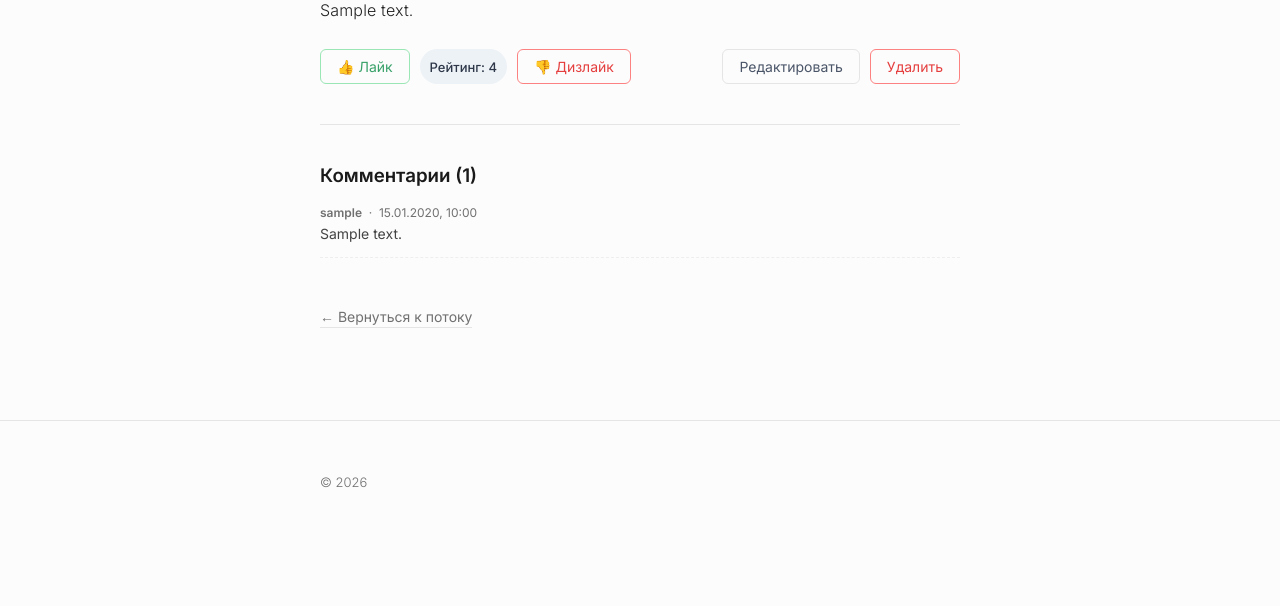
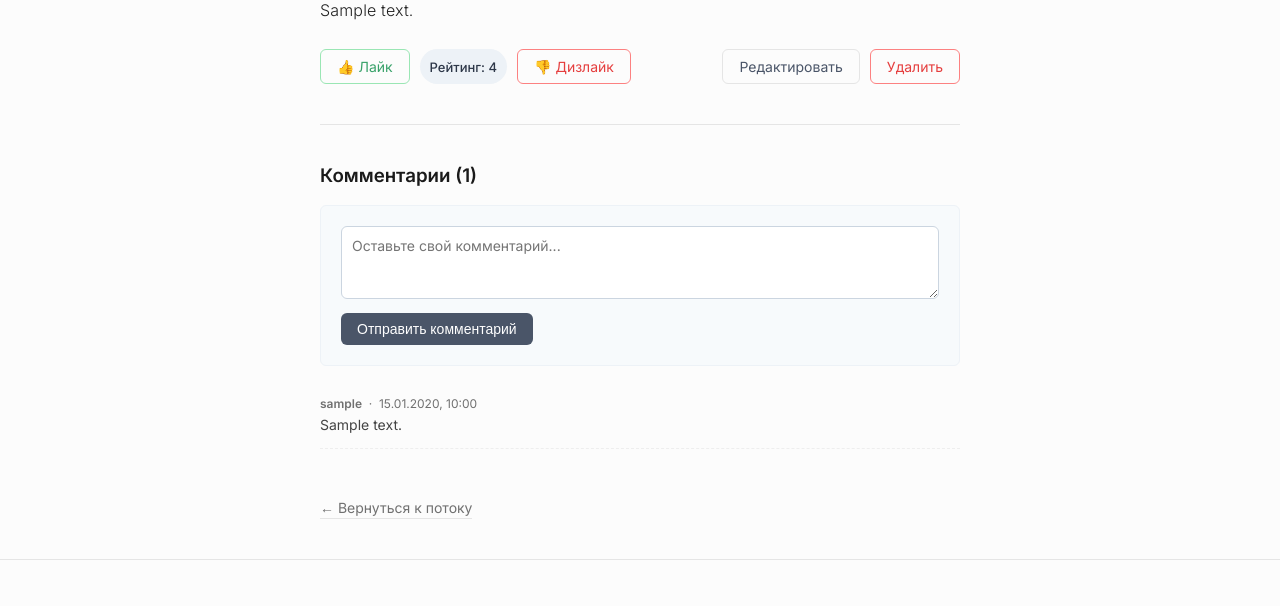
Before and after one commit to Gorganzolo/News_portal, a Django app: page /news/1/ in a window 1280 px wide. Shown: the part 257-863 px from the top of the page. Before the commit the page ends 745 px from the top, so only its background shows below. Run offline with Django 5.2, Linux system fonts and the light colour scheme; a user stored in the database is signed in; tables that the repository leaves empty hold one stand-in row (values such as "Sample post").

Commit message:
Add commenting system and restrict edit/delete rights to authors
- Applied `UserPassesTestMixin` to CRUD update and delete views to ensure only the original author can edit or delete a post.
- Created `CommentForm` and added an `add_comment` view.
- Updated `news_detail.html` to hide edit/delete buttons from non-authors and added a styled form for posting comments (or a login prompt for guests).
- Updated the `signup.html` template to include social login buttons (Yandex, Google), matching the login page structure.

Co-authored-by: Gorganzolo <185068550+Gorganzolo@users.noreply.github.com>

```diff
--- a/NewsPortal/news/forms.py
+++ b/NewsPortal/news/forms.py
@@ -24,3 +24,16 @@ class UserUpdateForm(forms.ModelForm):
             'last_name': 'Фамилия',
             'email': 'Email',
         }
+
+from .models import Comment
+
+class CommentForm(forms.ModelForm):
+    class Meta:
+        model = Comment
+        fields = ['comment_text']
+        labels = {
+            'comment_text': 'Текст комментария',
+        }
+        widgets = {
+            'comment_text': forms.Textarea(attrs={'rows': 3, 'placeholder': 'Оставьте свой комментарий...'}),
+        }
--- a/NewsPortal/news/urls.py
+++ b/NewsPortal/news/urls.py
@@ -3,7 +3,7 @@ from .views import (
     PostListView, PostDetailView, PostSearchView,
     NewsCreateView, NewsUpdateView, NewsDeleteView,
     ArticleCreateView, ArticleUpdateView, ArticleDeleteView,
-    like_post, dislike_post, ProfileView, become_author
+    like_post, dislike_post, ProfileView, become_author, add_comment
 )
 
 urlpatterns = [
@@ -24,6 +24,9 @@ urlpatterns = [
     path('<int:pk>/like/', like_post, name='like_post'),
     path('<int:pk>/dislike/', dislike_post, name='dislike_post'),
 
+    # Комментарии
+    path('<int:pk>/comment/', add_comment, name='add_comment'),
+
     # Пути для статей (префикс 'news/' убирается на уровне NewsPortal/urls.py)
     # Обратите внимание: в задании указаны пути /articles/...
     # Поэтому мы вынесем их в отдельный файл articles_urls.py или добавим префикс прямо здесь,
--- a/NewsPortal/news/views.py
+++ b/NewsPortal/news/views.py
@@ -10,10 +10,17 @@ class PostListView(ListView):
     paginate_by = 10 # Постраничный вывод, по 10 новостей на страницу
 
 # Представление для вывода конкретной новости (поста)
+from .forms import CommentForm
+
 class PostDetailView(DetailView):
     model = Post
     template_name = 'news_view/news_detail.html'
     context_object_name = 'post'
+
+    def get_context_data(self, **kwargs):
+        context = super().get_context_data(**kwargs)
+        context['comment_form'] = CommentForm()
+        return context
 
 # Представление для поиска новостей
 from .filters import PostFilter
@@ -37,7 +44,7 @@ class PostSearchView(ListView):
 
 # CRUD для новостей и статей
 from django.views.generic import CreateView, UpdateView, DeleteView
-from django.contrib.auth.mixins import PermissionRequiredMixin
+from django.contrib.auth.mixins import PermissionRequiredMixin, UserPassesTestMixin
 from django.urls import reverse_lazy
 from .forms import PostForm
 
@@ -69,11 +76,15 @@ class ArticleCreateView(PermissionRequiredMixin, CreateView):
     def get_success_url(self):
         return reverse_lazy('news_detail', kwargs={'pk': self.object.pk})
 
-class NewsUpdateView(PermissionRequiredMixin, UpdateView):
+class NewsUpdateView(PermissionRequiredMixin, UserPassesTestMixin, UpdateView):
     permission_required = ('news.change_post',)
     form_class = PostForm
     model = Post
     template_name = 'news_view/post_edit.html'
+
+    def test_func(self):
+        obj = self.get_object()
+        return obj.author.user == self.request.user
 
     def get_queryset(self):
         return super().get_queryset().filter(choice=Post.news)
@@ -81,11 +92,15 @@ class NewsUpdateView(PermissionRequiredMixin, UpdateView):
     def get_success_url(self):
         return reverse_lazy('news_detail', kwargs={'pk': self.object.pk})
 
-class ArticleUpdateView(PermissionRequiredMixin, UpdateView):
+class ArticleUpdateView(PermissionRequiredMixin, UserPassesTestMixin, UpdateView):
     permission_required = ('news.change_post',)
     form_class = PostForm
     model = Post
     template_name = 'news_view/post_edit.html'
+
+    def test_func(self):
+        obj = self.get_object()
+        return obj.author.user == self.request.user
 
     def get_queryset(self):
         return super().get_queryset().filter(choice=Post.article)
@@ -93,18 +108,26 @@ class ArticleUpdateView(PermissionRequiredMixin, UpdateView):
     def get_success_url(self):
         return reverse_lazy('news_detail', kwargs={'pk': self.object.pk})
 
-class NewsDeleteView(DeleteView):
+class NewsDeleteView(UserPassesTestMixin, DeleteView):
     model = Post
     template_name = 'news_view/post_delete.html'
     success_url = reverse_lazy('news_list')
 
+    def test_func(self):
+        obj = self.get_object()
+        return obj.author.user == self.request.user
+
     def get_queryset(self):
         return super().get_queryset().filter(choice=Post.news)
 
-class ArticleDeleteView(DeleteView):
+class ArticleDeleteView(UserPassesTestMixin, DeleteView):
     model = Post
     template_name = 'news_view/post_delete.html'
     success_url = reverse_lazy('news_list')
+
+    def test_func(self):
+        obj = self.get_object()
+        return obj.author.user == self.request.user
 
     def get_queryset(self):
         return super().get_queryset().filter(choice=Post.article)
@@ -164,3 +187,15 @@ def dislike_post(request, pk):
     post = get_object_or_404(Post, id=pk)
     post.dislike()
     return redirect('news_detail', pk=pk)
+
+@login_required
+def add_comment(request, pk):
+    post = get_object_or_404(Post, id=pk)
+    if request.method == 'POST':
+        form = CommentForm(request.POST)
+        if form.is_valid():
+            comment = form.save(commit=False)
+            comment.link_comment = post
+            comment.author_of_comment = request.user
+            comment.save()
+    return redirect('news_detail', pk=pk)
--- a/NewsPortal/templates/news_view/news_detail.html
+++ b/NewsPortal/templates/news_view/news_detail.html
@@ -136,6 +136,47 @@
         font-size: 13px;
         color: #2d3748;
     }
+
+    .comment-form-container {
+        margin-bottom: 30px;
+        padding: 20px;
+        background-color: #f7fafc;
+        border: 1px solid #edf2f7;
+        border-radius: 6px;
+    }
+
+    .comment-form-container textarea {
+        width: 100%;
+        padding: 10px;
+        border: 1px solid #cbd5e0;
+        border-radius: 6px;
+        font-size: 14px;
+        font-family: inherit;
+        box-sizing: border-box;
+        margin-bottom: 10px;
+        resize: vertical;
+    }
+
+    .comment-form-container textarea:focus {
+        outline: none;
+        border-color: #a0aec0;
+    }
+
+    .btn-submit-comment {
+        background-color: #4a5568;
+        color: white;
+        border: none;
+        padding: 8px 16px;
+        border-radius: 6px;
+        cursor: pointer;
+        font-size: 14px;
+        font-weight: 500;
+        transition: background-color 0.2s;
+    }
+
+    .btn-submit-comment:hover {
+        background-color: #2d3748;
+    }
 </style>
 
 <article>
@@ -169,6 +210,8 @@
 
         <div style="flex-grow: 1;"></div> {# Распорка #}
 
+        {# Показываем кнопки Редактировать/Удалить только автору поста #}
+        {% if user.is_authenticated and post.author.user == user %}
             {% if post.choice == 'NW' %}
                 <a href="{% url 'news_update' post.id %}" class="btn btn-edit">Редактировать</a>
                 <a href="{% url 'news_delete' post.id %}" class="btn btn-delete">Удалить</a>
@@ -176,11 +219,31 @@
                 <a href="{% url 'article_update' post.id %}" class="btn btn-edit">Редактировать</a>
                 <a href="{% url 'article_delete' post.id %}" class="btn btn-delete">Удалить</a>
             {% endif %}
+        {% endif %}
     </div>
 
     {# Секция комментариев к посту #}
     <div class="comments-section">
         <h3>Комментарии ({{ post.comment_set.count }})</h3>
+
+        {# Форма добавления комментария #}
+        <div class="comment-form-container">
+            {% if user.is_authenticated %}
+                <form action="{% url 'add_comment' post.id %}" method="post">
+                    {% csrf_token %}
+                    {{ comment_form.comment_text }}
+                    <button type="submit" class="btn-submit-comment">Отправить комментарий</button>
+                </form>
+            {% else %}
+                <p style="margin: 0; color: #4a5568; font-size: 14px;">
+                    <a href="{% url 'account_login' %}?next={{ request.path }}" style="color: #2b6cb0;">Войдите</a>
+                    или
+                    <a href="{% url 'account_signup' %}?next={{ request.path }}" style="color: #2b6cb0;">зарегистрируйтесь</a>,
+                    чтобы оставить комментарий.
+                </p>
+            {% endif %}
+        </div>
+
         {% for comment in post.comment_set.all %}
             <div class="comment-item">
                 <div class="comment-meta">
```
Also changed, not shown: NewsPortal/templates/account/signup.html (+29 -0 lines). Lines whose indentation alone changed are shown as unchanged.
